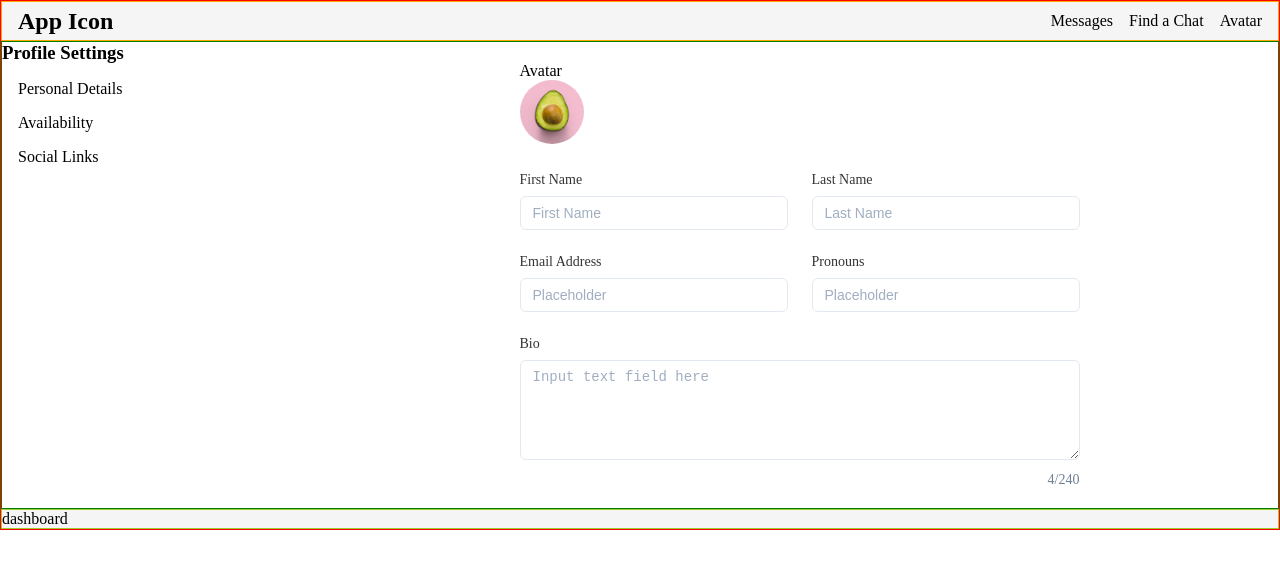
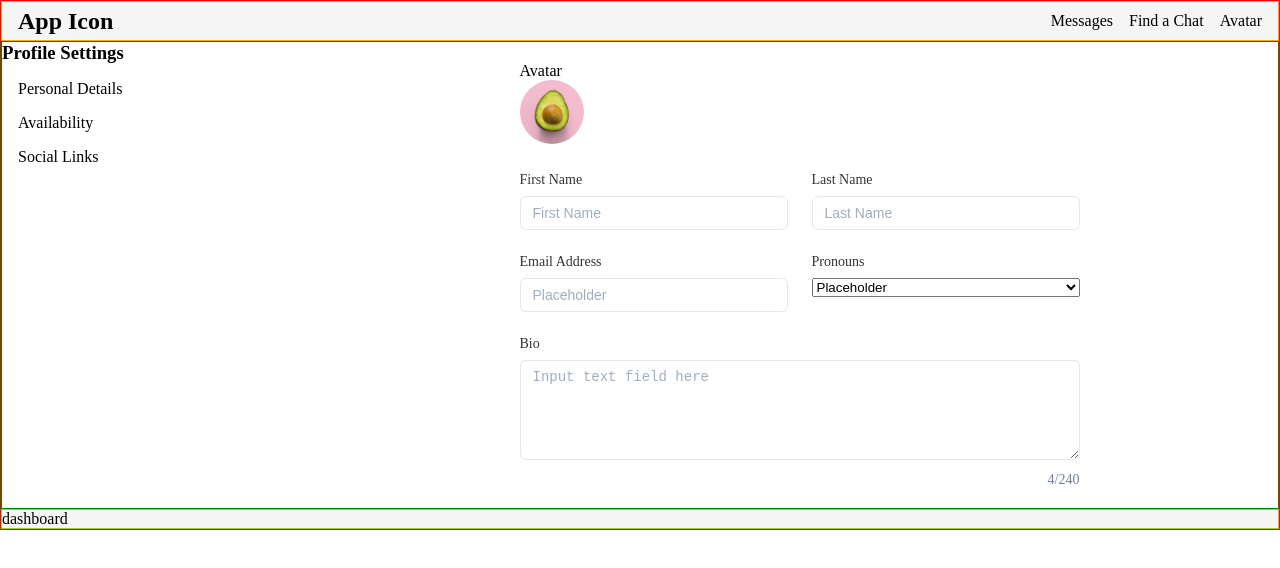
Before and after one commit to vishalicious213/coffee-chat, a React (Vite) app: page / in a window 1280 px wide. Shown: the top 568 px of the page. Built offline with nearby package versions, Linux system fonts and the light colour scheme.

Commit message:
personal-details pronouns dropdown

```diff
--- a/src/components/features/profile-settings/personal-details.jsx
+++ b/src/components/features/profile-settings/personal-details.jsx
@@ -61,13 +61,20 @@ const PersonalDetails = () => {
                 </div>
                 <div className="form-group">
                     <label htmlFor="pronouns">Pronouns</label>
-                    <input
-                        type="text"
-                        placeholder="Placeholder"
+                    <select
+                        id="pronouns"
+                        value={formData.pronouns}
                         onChange={handleChange}
                         name="pronouns"
-                        value={formData.pronouns}
-                    />
+                        className="select-input"
+                    >
+                        <option value="">Placeholder</option>
+                        <option value="unspecified">Don't specify</option>
+                        <option value="they">they/them</option>
+                        <option value="she">she/her</option>
+                        <option value="he">he/him</option>
+                        <option value="custom">Custom</option>
+                    </select>
                 </div>
             </div>
             <div className="form-group">
```
